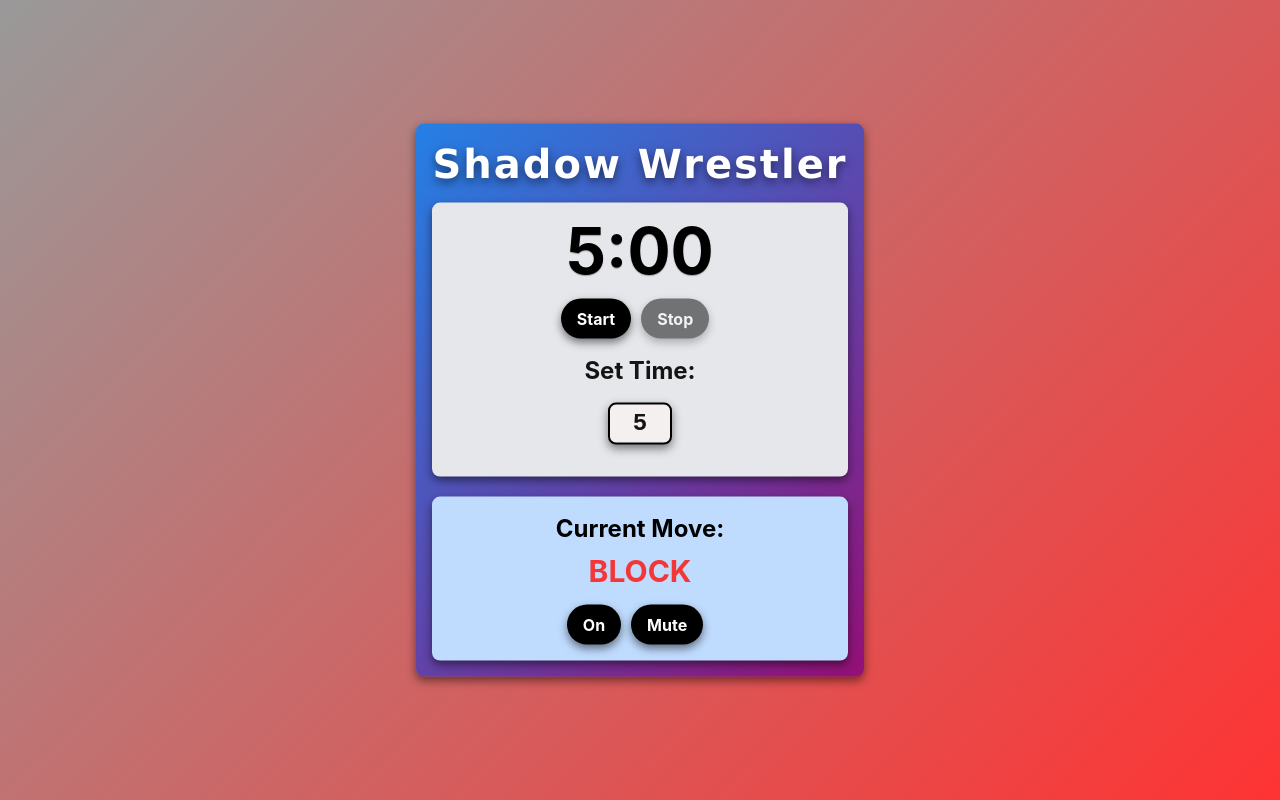
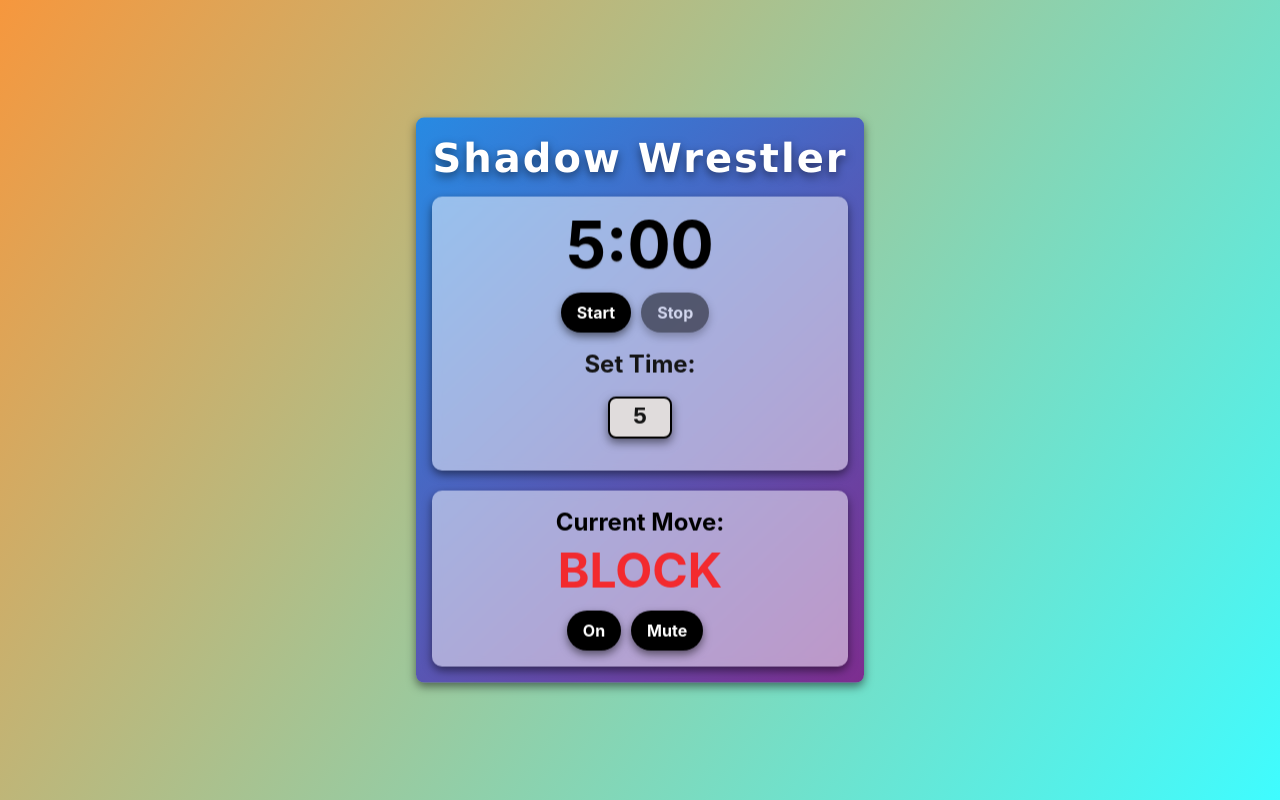
Before and after one commit to JDelott/jdelott.github.io, a React (Create React App) app: page / in a window 1280 px wide. Built offline with nearby package versions, Linux system fonts and the light colour scheme.

Commit message:
changed background adjusted font size

```diff
--- a/src/custom-tailwind.css
+++ b/src/custom-tailwind.css
@@ -4,9 +4,9 @@
 
 body {
   background: linear-gradient(
-    135deg,
-  rgba(128, 128, 128, 0.8), /* Gray */
-  rgba(255, 0, 0, 0.8) /* Red */
+    125deg,
+ rgba(244, 125, 13, 0.8), /* Gray */
+  rgba(0, 251, 255, 0.751) /* Red */
   );
   display: flex;
   flex-direction: column;
@@ -46,10 +46,12 @@ body {
 }
 
 .timer-container {
-  @apply bg-gray-200 p-4 rounded-lg shadow-md text-center;
+  background-color: rgba(255, 255, 255, 0.5); /* Adjust transparency here */
+  backdrop-filter: blur(5px); /* Adjust blur intensity for frosted glass */
+  border-radius: 10px; /* Adjust border radius as needed */
+  padding: 1rem; /* Adjust padding as needed */
   box-shadow: 0 4px 10px rgba(0, 0, 0, 0.5);
 }
-
 .timer-heading {
   @apply text-xl font-semibold mb-2;
 }
@@ -75,9 +77,16 @@ body {
 
 /* custom-tailwind.css */
 .moves-container {
-  @apply bg-blue-200 p-4 rounded-lg shadow-md text-center;
+  @apply  p-4 rounded-lg shadow-md text-center;
   margin-top: 20px; /* Add top margin to create space between the containers */
   box-shadow: 0 4px 10px rgba(0, 0, 0, 0.5);
+  background-color: rgba(255, 255, 255, 0.5); /* Adjust transparency here */
+  backdrop-filter: blur(5px); /* Adjust blur intensity for frosted glass */
+  border-radius: 10px; /* Adjust border radius as needed */
+  padding: 1rem; /* Adjust padding as needed */
+
+
+
 }
 
 .moves-heading {
@@ -86,8 +95,8 @@ body {
 }
 
 .moves-text {
-  @apply text-3xl font-bold mb-4;
-  color: #f43636
+  @apply text-5xl font-bold mb-4;
+  color: #f81e1eea
 }
 
 .moves-button {
@@ -197,7 +206,7 @@ body {
   caret-color: transparent;
   /* Style the input like a digital clock */
   font-family: monospace; /* Use a monospace font for uniform character widths */
-  background-color: #f5f0f0; /* Black background */
+  background-color: #e0dcdc; /* Black background */
   box-shadow: 0 4px 10px rgba(0, 0, 0, 0.5);
   color: rgb(20, 20, 20); /* Green text color */
   border: 2px solid black; /* Add a black border */
@@ -206,7 +215,7 @@ body {
   width: 4rem; /* Adjust the width as needed */
   /* Ensure the arrows are visible on hover */
   &:hover::after {
-    color: #00f; /* Change arrow color on hover */
+    color: rgb(17, 17, 17); /* Change arrow color on hover */
   }
 
   .input::before {
```
Also changed, not shown: 1 other file (tests, documents, lock files or other folders).
